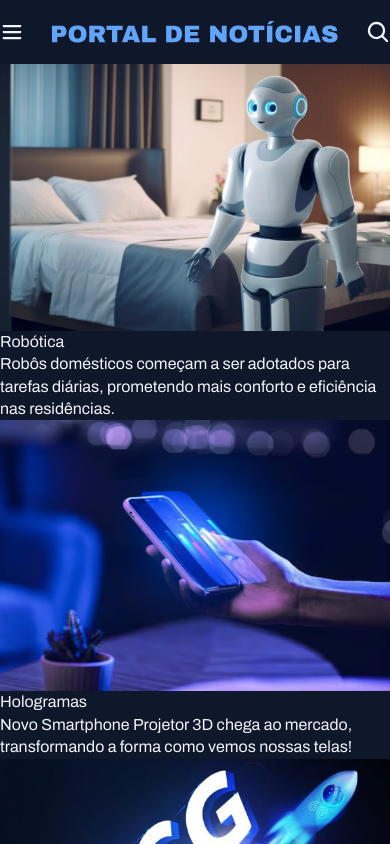
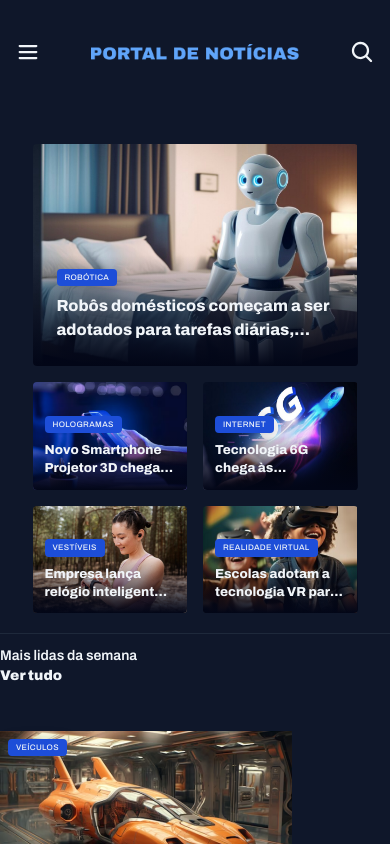
Before and after one commit to Flavianna-Saldanha/portal-noticias, a Next.js app: page / in a window 390 px wide. Shown: the top 844 px of the page. Built offline with nearby package versions, Linux system fonts and the light colour scheme.

Commit message:
adicionando a responsividade no header

```diff
--- a/app/globals.css
+++ b/app/globals.css
@@ -17,11 +17,11 @@
 
   --font-family: "Archivo", sans-serif;
   --h1: 800 24px/135% var(--font-family);
-  --h2: 800 16px/140% var(--font-family);
-  --h3: 800 14px/140% var(--font-family);
+  --h2: 800 16px/150% var(--font-family);
+  --h3: 800 13px/140% var(--font-family);
   --text-span: 600 14px/145% var(--font-family);
   --text: 400 16px/140% var(--font-family);
-  --text-sm: 400 14px/160% var(--font-family);
+  --text-sm-: 400 14px/160% var(--font-family);
 }
 
 body {
@@ -49,7 +49,6 @@ h3 {
   font: inherit;
 }
 
-@media (min-width: 1280px) {
 main {
   margin-block: 40px;
   row-gap: 80px;
@@ -79,8 +78,8 @@ h3 {
   font: var(--h3);
 }
 
-  .text-sm {
-    font: var(--text-sm);
+.text-sm- {
+  font: var(--text-sm-);
 }
 
 figcaption {
@@ -97,8 +96,8 @@ h3 {
     display: -webkit-box;
     -webkit-box-orient: vertical;
     box-orient: vertical;
-      -webkit-line-clamp: 3;
-      line-clamp: 3;
+    -webkit-line-clamp: 2;
+    line-clamp: 2;
 
     overflow: hidden;
     text-overflow: ellipsis;
@@ -110,7 +109,7 @@ h3 {
   background-color: var(--brand-color-dark);
   padding: 4px 8px;
   border-radius: 4px;
-    font: 500 10px/1.2 var(--font-family);
+  font: 500 8px/1.2 var(--font-family);
   text-transform: uppercase;
   letter-spacing: 0.04em;
   color: var(--text-color-primary);
@@ -139,7 +138,7 @@ h3 {
   padding-block: 14px;
   border: solid 1px var(--stroke-color);
   border-inline: none;
-    justify-content: space-between;
+  justify-content: center;
 }
 
 section header {
@@ -247,4 +246,3 @@ h3 {
     object-fit: cover;
   }
 }
-}
--- a/src/components/main/Main.tsx
+++ b/src/components/main/Main.tsx
@@ -1,8 +1,11 @@
 export const Main = () => {
   return (
     <>
-      <main className="lg:grid lg:container xl:grid xl:container">
-        <section id="featured" className="xl:grid xl:grid-flow-col gap-4">
+      <main className="place-items-center lg:grid lg:container">
+        <section
+          id="featured"
+          className="w-5/6 grid grid-cols-1 gap-4 sm:grid-cols-2"
+        >
           <figure className="card">
             <img src="../assets/images/Image 01.png" alt="" />
 
@@ -15,7 +18,7 @@ export const Main = () => {
             </figcaption>
           </figure>
 
-          <div className="xl:grid xl:grid-cols-2 xl:gap-4">
+          <div className="grid grid-cols-2 gap-4">
             <figure className="card">
               <img src="../assets/images/Image 02.png" alt="" />
 
@@ -127,7 +130,7 @@ export const Main = () => {
                   Empresa surpreende o mundo ao anunciar um algoritmo capaz de
                   prever eventos futuros com alta precisão.
                 </h3>
-                <p className="text-sm line-clamp-3">
+                <p className="text-sm- line-clamp-3">
                   Em um avanço surpreendente da inteligência artificial, uma
                   empresa anuncia o desenvolvimento de um algoritmo capaz de
                   prever eventos futuros com notável precisão. Descubra como
@@ -147,7 +150,7 @@ export const Main = () => {
                   Dispositivo portátil promete traduzir instantaneamente
                   diferentes idiomas, facilitando a comunicação global.
                 </h3>
-                <p className="text-sm line-clamp-3">
+                <p className="text-sm- line-clamp-3">
                   Em um mundo cada vez mais conectado, a comunicação sem
                   fronteiras é essencial. Nesse contexto, um dispositivo
                   portátil surge como um verdadeiro herói linguístico,
@@ -173,7 +176,7 @@ export const Main = () => {
                   popularidade, oferecendo suporte emocional e físico aos
                   usuários.
                 </h3>
-                <p className="text-sm line-clamp-3">
+                <p className="text-sm-line-clamp-3">
                   A tecnologia não só avança, mas também busca tornar a vida
                   mais significativa para todas as gerações. No cenário atual,
                   os robôs sociais, projetados especialmente para oferecer apoio
@@ -198,7 +201,7 @@ export const Main = () => {
                   usuários a manterem o foco e aumentarem a produtividade no dia
                   a dia.
                 </h3>
-                <p className="text-sm line-clamp-3">
+                <p className="text-sm- line-clamp-3">
                   No turbilhão da vida moderna, onde distrações são abundantes,
                   um aplicativo inovador surge como um aliado indispensável para
                   quem busca maior concentração e eficiência no cotidiano.
--- a/src/components/menu/Menu.tsx
+++ b/src/components/menu/Menu.tsx
@@ -8,7 +8,7 @@ export const Menu = () => {
   const toggleMenu = () => setOpenMenu(!openMenu);
 
   return (
-    <header className="container mx-auto">
+    <header className="w-11/12 mx-auto z-10">
       <nav
         id="primary"
         className="flex items-center justify-between xl:grid xl:grid-flow-col"
@@ -26,7 +26,11 @@ export const Menu = () => {
         </button>
 
         <div>
-          <img src="../assets/Logo.png" alt="Portal de Notícias logo" />
+          <img
+            src="../assets/Logo.png"
+            alt="Portal de Notícias logo"
+            className="w-52 lg:w-auto"
+          />
         </div>
 
         <div>
@@ -42,7 +46,7 @@ export const Menu = () => {
         id="secondary"
         className={`
           ${openMenu ? "flex" : "hidden"}
-          absolute w-full h-full bg-white opacity-90 text-black
+          absolute left-0 w-full h-full bg-white opacity-90 text-black
           flex-col items-center justify-center gap-8
           xl:static xl:flex xl:flex-row xl:bg-transparent xl:opacity-100 xl:h-auto xl:justify-center xl:text-white
         `}
```
Lines whose indentation alone changed are shown as unchanged.
